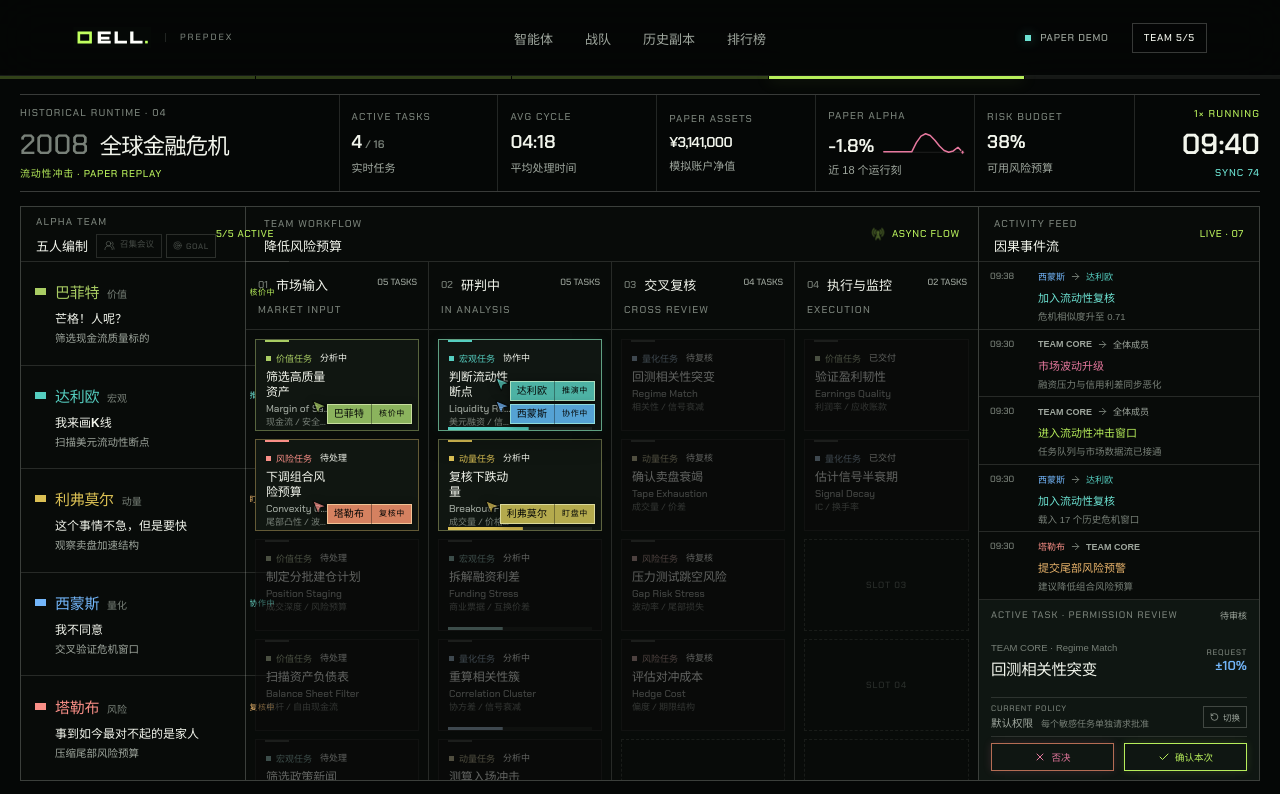
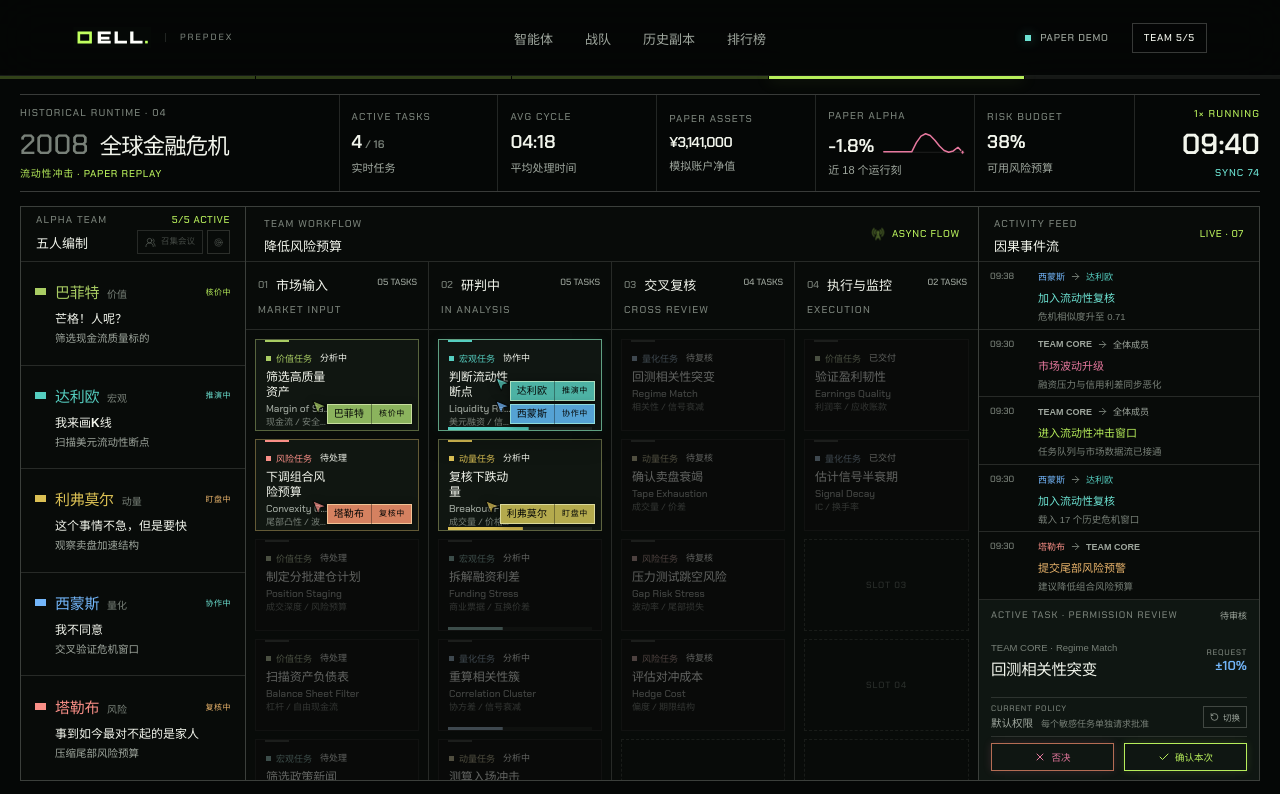
Before and after one commit to qellbot-lab/DEX_UI, a React (Vite) app in the folder versions/v4/prototype/: page /runtime in a window 1280 px wide. Shown: the top 794 px of the page. Built offline with nearby package versions, Linux system fonts and the light colour scheme.

Commit message:
fix: stabilize v4.5 runtime controls

```diff
--- a/versions/v4/prototype/src/pages/RuntimePage.jsx
+++ b/versions/v4/prototype/src/pages/RuntimePage.jsx
@@ -503,7 +503,7 @@ function GoalEventOverlay({
   )
 }
 
-function MeetingMinutesCard({ minutes, team, sessionTime }) {
+function MeetingMinutesCard({ minutes, team, sessionTime, onDownloaded }) {
   const speakerIndex = V3_TEAM_IDS.indexOf(minutes.speakerId)
   const recorderIndex = V3_TEAM_IDS.indexOf(minutes.recorderId)
   const speaker = team[speakerIndex]?.name ?? '主汇报 Agent'
@@ -540,6 +540,7 @@ function MeetingMinutesCard({ minutes, team, sessionTime }) {
     anchor.href = url
     anchor.download = `QELL-会议纪要-${minutes.targetTaskId}.md`
     anchor.click()
+    onDownloaded?.()
     window.setTimeout(() => URL.revokeObjectURL(url), 0)
   }
 
@@ -1234,7 +1235,9 @@ export function RuntimePage() {
                           : '启动 3 秒 GOAL 抽取演示'}
                     >
                       <Target size={9} aria-hidden="true" />
-                      {goalSpinning ? `GOAL ${goalArmSeconds}` : goalEngaged ? 'GOAL ×' : 'GOAL'}
+                      <span className={goalActive ? '' : 'sr-only'}>
+                        {goalSpinning ? `GOAL ${goalArmSeconds}` : goalEngaged ? 'GOAL ×' : 'GOAL'}
+                      </span>
                     </button>
                   </div>
                 </div>
@@ -1546,6 +1549,7 @@ export function RuntimePage() {
                 minutes={meetingMinutes}
                 team={team}
                 sessionTime={sessionTime}
+                onDownloaded={() => setMeetingMinutes(null)}
               />
             ) : (
               <PermissionReviewCard
--- a/versions/v4/prototype/src/v4-runtime-motion.css
+++ b/versions/v4/prototype/src/v4-runtime-motion.css
@@ -160,15 +160,44 @@
   min-width: 0;
 }
 
+.v4-runtime-page .v3-agent-roster > .v3-panel-heading {
+  display: grid;
+  grid-template-columns: minmax(0, 1fr) auto;
+  grid-template-rows: auto auto;
+  align-content: center;
+  column-gap: 8px;
+  row-gap: 4px;
+  padding-block: 8px;
+}
+
+.v4-runtime-page .v3-agent-roster > .v3-panel-heading > .v4-roster-heading-main {
+  display: contents;
+}
+
+.v4-runtime-page .v4-roster-heading-main > span {
+  grid-column: 1;
+  grid-row: 1;
+}
+
+.v4-runtime-page .v3-agent-roster > .v3-panel-heading > em {
+  grid-column: 2;
+  grid-row: 1;
+  justify-self: end;
+}
+
 .v4-roster-heading-row {
   display: flex;
+  grid-column: 1 / -1;
+  grid-row: 2;
   min-width: 0;
   align-items: center;
+  justify-content: space-between;
   gap: 8px;
-  margin-top: 5px;
+  margin-top: 0;
 }
 
 .v4-runtime-page .v4-roster-heading-row > b {
+  min-width: 0;
   margin-top: 0;
 }
 
```
